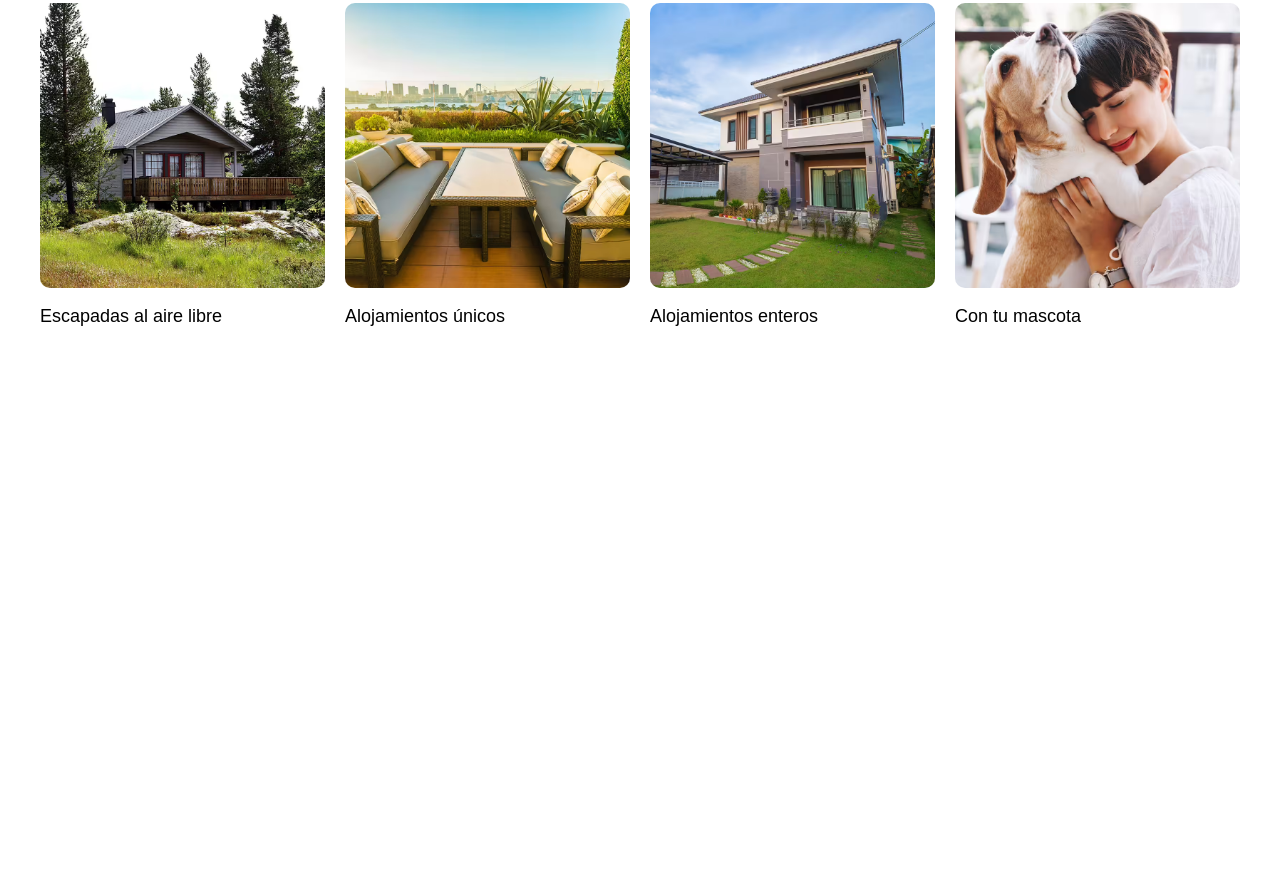
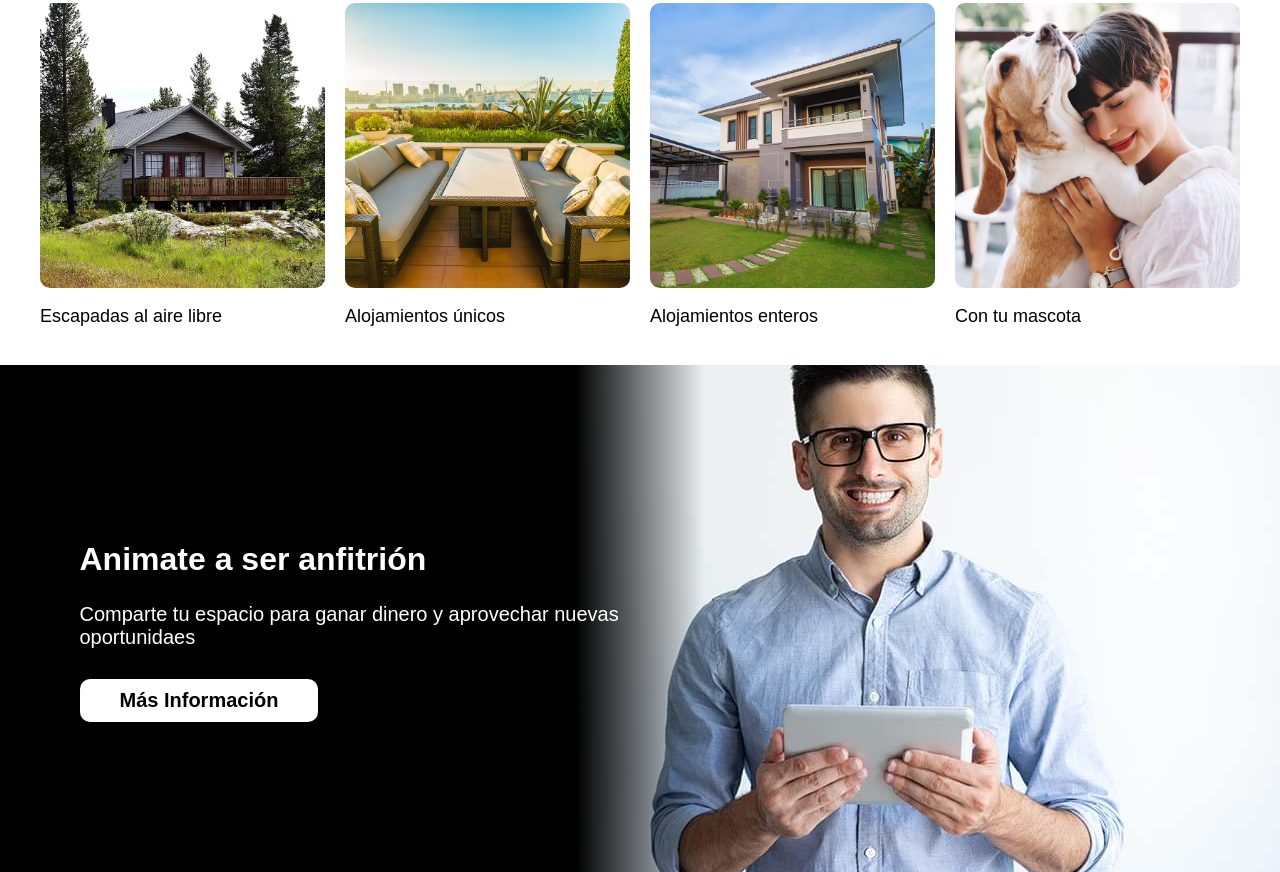
Before and after one commit to Devchris256/AirBnB, a website: page index.html in a window 1280 px wide. Shown: the part 1069-1941 px from the top of the page. Before the commit the page ends 1434 px from the top, so only its background shows below. Drawn offline with Linux system fonts and the light colour scheme; files whose address does not match are found by name.

Commit message:
finaliza seccion anfitrion

```diff
--- a/index.html
+++ b/index.html
@@ -204,5 +204,14 @@
             </div>
         </div> <!-- wrapper -->
     </section> <!-- places -->
+    <section class="host section">
+        <div class="wrapper">
+            <div class="host__content">
+                <h2 class="host__title">Animate a ser anfitrión</h2>
+                <p class="host__text">Comparte tu espacio para ganar dinero y aprovechar nuevas oportunidaes</p>
+                <a href="#" class="host__link">Más Información</a>
+            </div>
+        </div>
+    </section>
 </body>
 </html>
--- a/src/scss/base/_mixins.scss
+++ b/src/scss/base/_mixins.scss
@@ -2,7 +2,7 @@
 
 /** Media Queries **/
 @mixin phone {
-    @media (min-width: v.$telefono) {
+    @media (min-width: v.$phone) {
         @content;
     }
 }
--- /dev/null
+++ b/src/scss/ui/contenido/_anfitrion.scss
@@ -0,0 +1,46 @@
+@use '../../base/variables' as v;
+@use '../../base/mixins' as m;
+
+.host {
+    color: v.$white;
+    display: grid;
+    grid-template-rows: repeat(2, 1fr);
+    row-gap: 9.375rem;
+    padding: 3.125rem;
+    background-image: linear-gradient( to bottom, v.$black 0%, v.$black 50%, transparent 50%), url(../img/anfitrion.jpg);
+    background-size: 100%, 37.5rem;
+    background-position: center, center bottom;
+    background-repeat: no-repeat;
+
+    @include m.phone {
+        background-size: 100%, 43.75rem;
+        background-position: center, center 200%;
+    }
+
+    @include m.tablet {
+        grid-template-rows: unset;
+        background-image: linear-gradient(to right, v.$black 0%, v.$black 45%, transparent 55%), url(../img/anfitrion.jpg);
+        background-size: 100%, auto;
+        background-position: center, 50% 30%;
+        padding: 9.375rem 3.125rem;
+    }
+    @include m.desktop {
+        background-position: center, right center;
+    }
+
+    &__content {
+        @include m.tablet {
+            max-width: 50%;
+        }
+    }
+    &__text {
+        color: v.$white;
+    }
+
+    &__link {
+        @include m.button(v.$white, v.$black);
+        border-radius: .625rem;
+        padding-top: .625rem;
+        padding-bottom: .625rem;
+    }
+}
--- a/src/scss/ui/contenido/_index.scss
+++ b/src/scss/ui/contenido/_index.scss
@@ -1,2 +1,3 @@
 @forward 'destinos';
 @forward 'lugares';
+@forward 'anfitrion';
```
Also changed, not shown: build/css/app.css, 1 other file.
